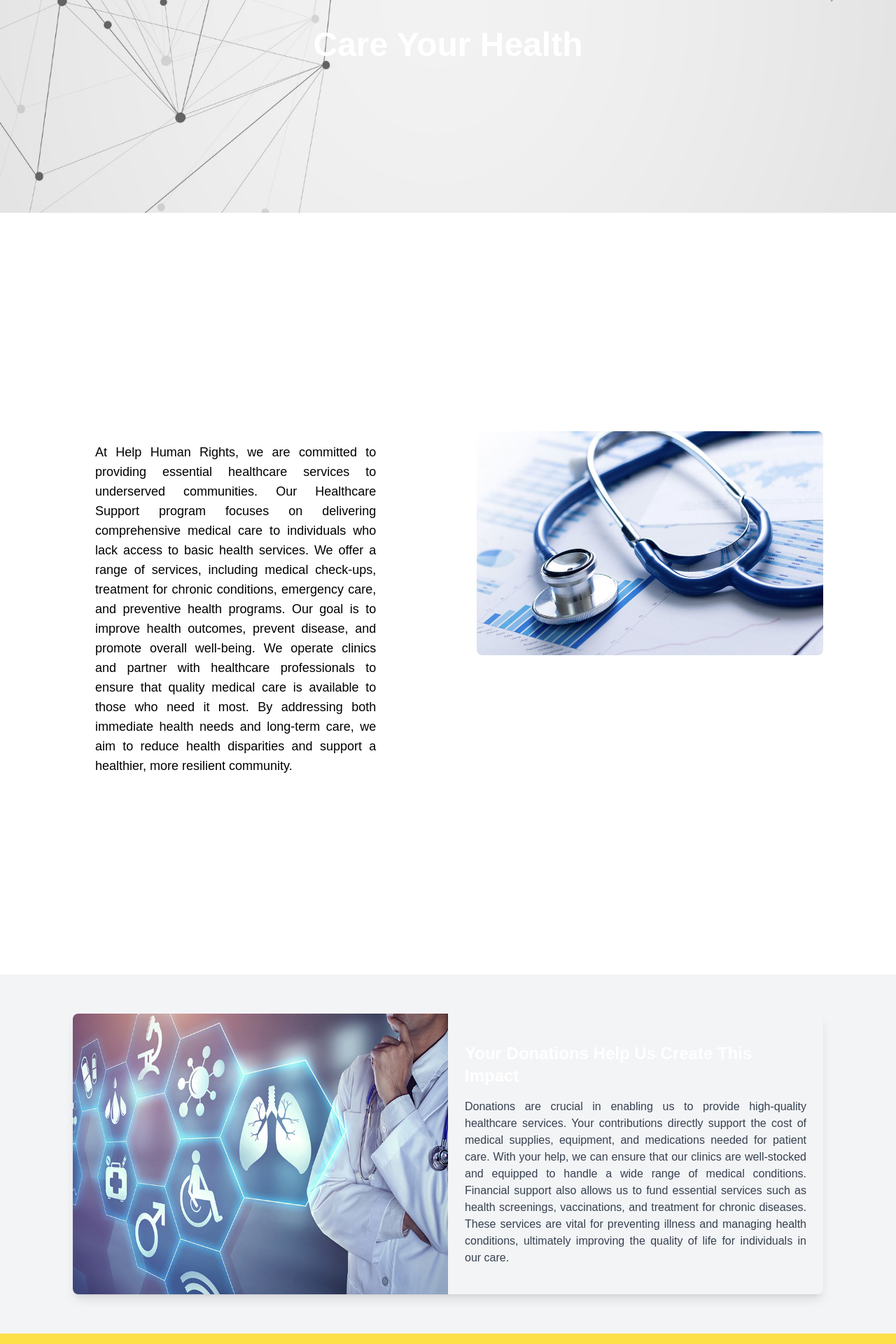
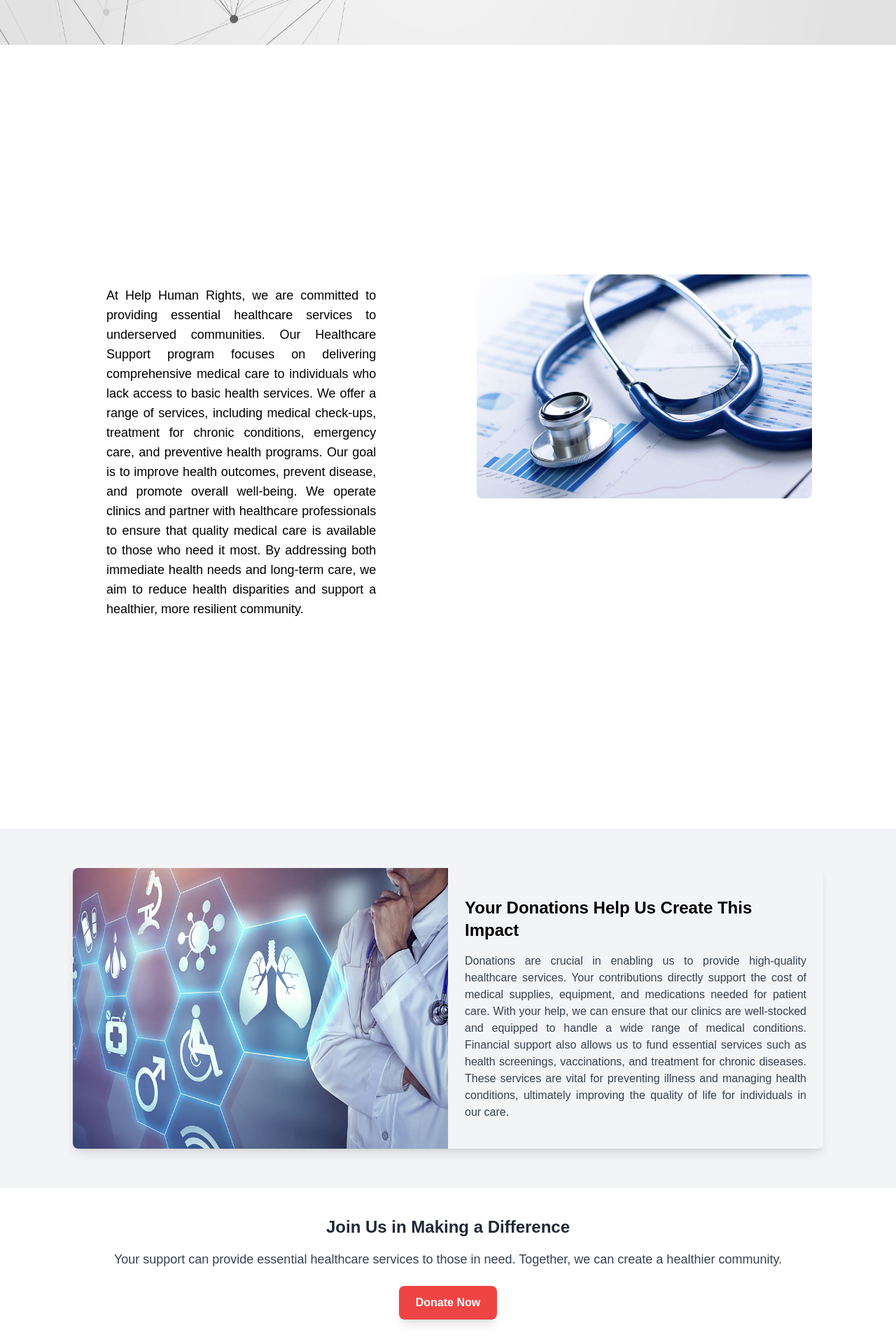
Before and after one commit to 786asifakbar/project, a React (Vite) app: page /health in a window 1280 px wide. Shown: the part 240-2160 px from the top of the page at 70% size. Built offline with nearby package versions, Linux system fonts and the light colour scheme.

Commit message:
some changing

```diff
--- a/src/pages/Health.jsx
+++ b/src/pages/Health.jsx
@@ -1,4 +1,4 @@
-import React from 'react';
+
 import PassPro from './PassPro';
 import LeftPro from './LeftPro';
 
@@ -6,9 +6,9 @@ const Health = () => {
   return (
     <>
       {/* Hero Section */}
-      <div className="relative w-full h-[60vh] bg-cover bg-center" style={{ backgroundImage: `url('/Web-Icon.png')` }}>
+      <div className="relative w-full h-[30vh] bg-cover bg-center" style={{ backgroundImage: `url('/Web-Icon.png')` }}>
         <div className="flex items-center justify-center h-full">
-          <h1 className="text-white text-4xl md:text-5xl font-bold z-10 text-center">
+          <h1 className="text-black text-5xl md:text-5xl font-bold z-10 text-center">
             Care Your Health
           </h1>
         </div>
@@ -30,7 +30,7 @@ const Health = () => {
 
       {/* Donations Impact Section */}
       <div className="bg-gray-100 py-10">
-        <div className="max-w-6xl mx-auto px-6">
+        <div className="max-w-6xl mx-auto px-6 text-black">
           <LeftPro
             imgsrc="/health3.jpg"
             heading="Your Donations Help Us Create This Impact"
@@ -44,7 +44,7 @@ const Health = () => {
       </div>
 
       {/* Call to Action Section */}
-      <div className="bg-yellow-300 py-10">
+      <div className="bg-white py-10">
         <div className="max-w-6xl mx-auto text-center">
           <h2 className="text-2xl font-bold text-gray-800 mb-4">
             Join Us in Making a Difference
@@ -52,8 +52,9 @@ const Health = () => {
           <p className="text-lg text-gray-700 mb-6">
             Your support can provide essential healthcare services to those in need. Together, we can create a healthier community.
           </p>
-          <a href="/donate">
-            <button className="bg-white text-yellow-500 font-bold py-3 px-6 rounded-lg shadow-lg transition duration-300 hover:bg-yellow-200">
+          <a href="/DonationForm">
+            <button className="bg-red-500 hover:bg-red-600 text-white font-bold py-3
+            px-6 rounded-lg shadow-lg transition duration-300">
               Donate Now
             </button>
           </a>
--- a/src/pages/PassPro.jsx
+++ b/src/pages/PassPro.jsx
@@ -7,12 +7,12 @@ const PassPro = (props) => {
 
   return (
     <>
-      <div className=''>
+      <div className='container mx-auto p-4'>
         {/* Hero Section */}
-        <div className="relative bg-cover bg-no-repeat bg-center min-h-52"
+        <div className="relative bg-cover bg-no-repeat bg-center min-h-52 overflow-hidden"
           style={{ backgroundImage: `url(${props.backImgsrc})` }}>
           {/* Color overlay */}
-          <h1 className="text-7xl font-bold pt-16 text-center text-black">
+          <h1 className="text-7xl font-bold pt-16 text-center text-black overflow-hidden object-cover">
             {props.title}
           </h1>
         </div>
```
